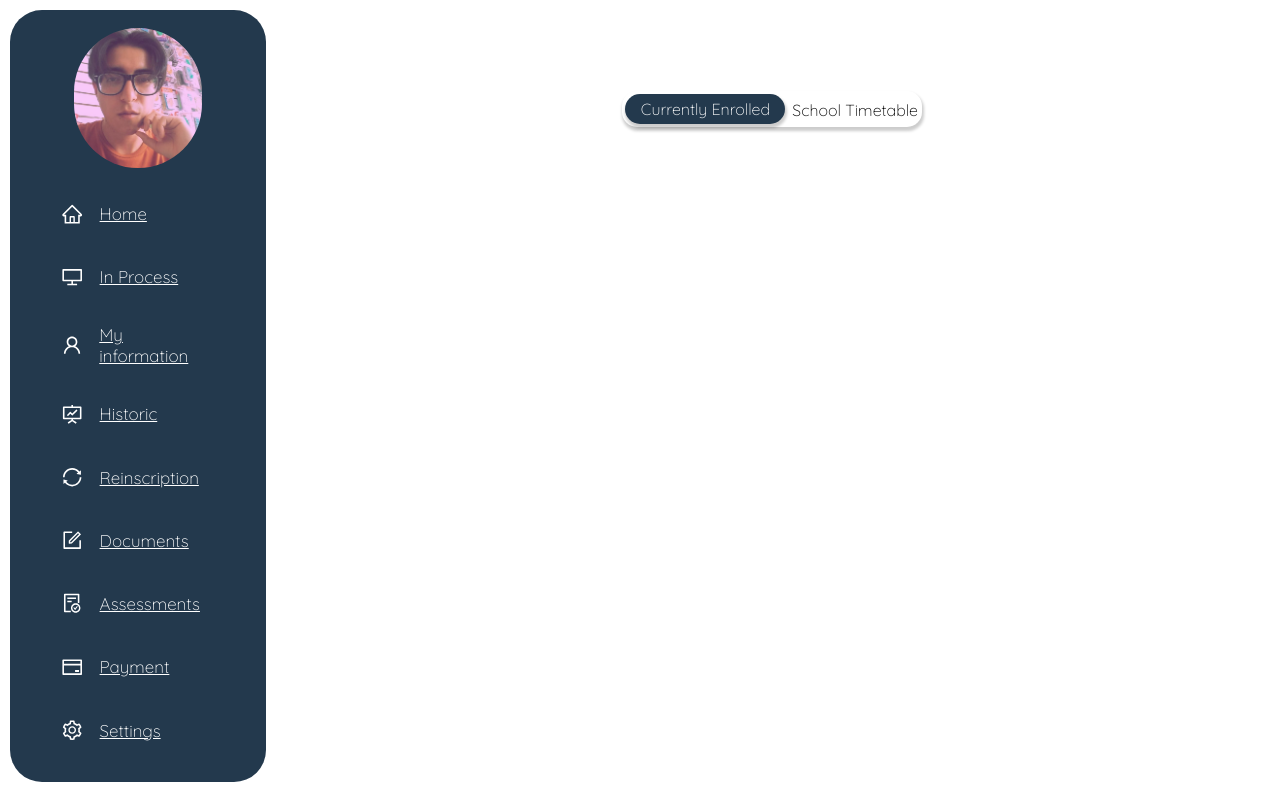
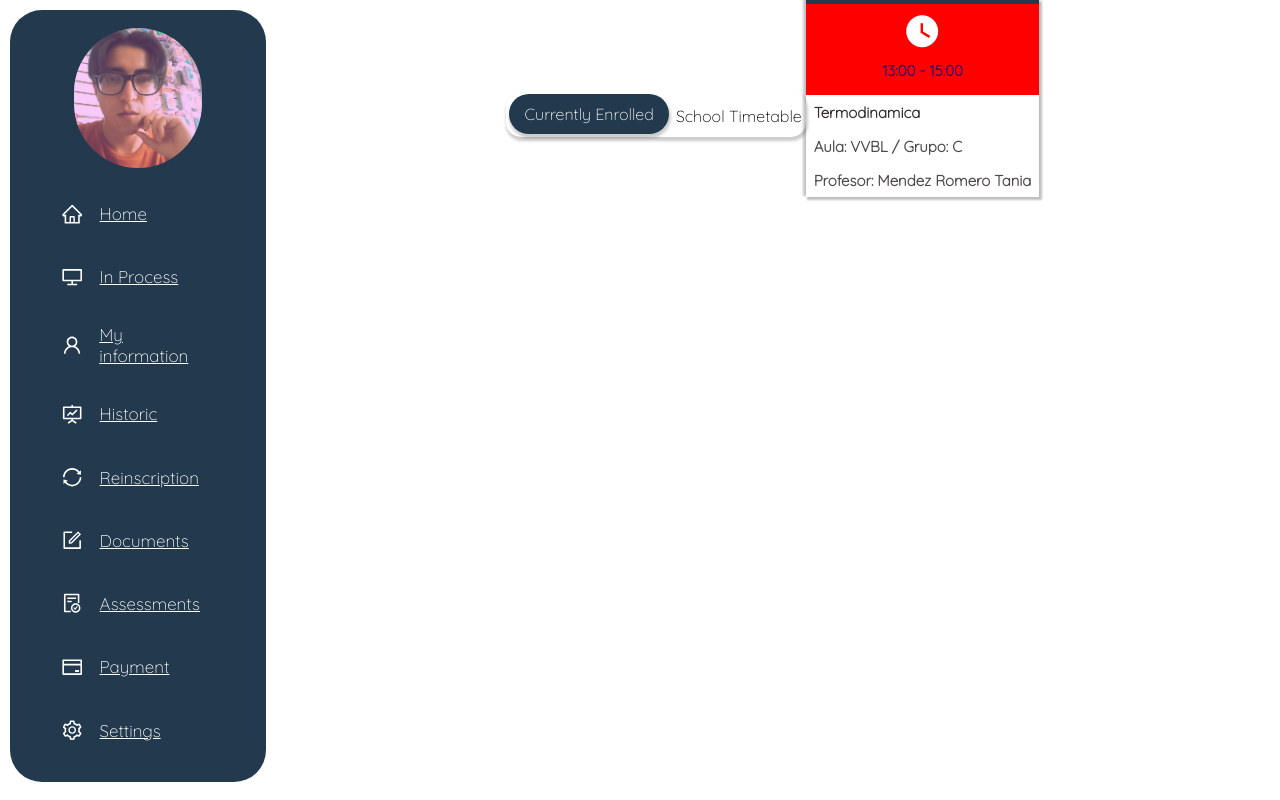
Before and after one commit to DanielSerenoPD/School-Management, a React (Create React App) app: page /InProcess in a window 1280 px wide. Built offline with nearby package versions, Linux system fonts and the light colour scheme.

Commit message:
Feature: Creation of the Card component

```diff
--- a/src/components/Home/index.jsx
+++ b/src/components/Home/index.jsx
@@ -1,7 +1,7 @@
 import React from 'react';
-import {Container} from '../../utils/Components.jsx';
+import {Container} from '../utils/Elements.jsx';
 import {ContainerTitle, Title, Text} from './Elements';
-import {THEME_FADED} from '../../utils/Colors.jsx';
+import {THEME_FADED} from '../utils/Colors.jsx';
 
 const Home = () => {
     return (
--- /dev/null
+++ b/src/components/InProcess/Card/Elements.jsx
@@ -0,0 +1,36 @@
+import styled from 'styled-components'
+import {THEME} from '../../utils/Colors.jsx'
+export const ContainerCard = styled.div`
+  text-align: center;
+  box-shadow: 2px 2px 2px 1px rgba(0, 0, 0, 0.25),
+    -2px -2px 2px 1px rgba(0, 0, 0, 0.22);
+  cursor: pointer;
+  border-top: solid 4px;
+  border-color: ${THEME};
+`
+export const HeaderCard = styled.div`
+  font-size: 15px;
+  background-color: red;
+  padding: .5em 1em;
+  svg {
+    font-size: 2.4rem;
+
+  }
+`
+export const BodyCard = styled.div`
+  text-align:left;
+  display: flex;
+  flex-direction: column;
+`
+export const Text = styled.h3`
+  font-size: 15px;
+  color: #110707da;
+  margin: .5em .5em;
+`
+export const FadedText = styled(Text)`
+  font-size: 15px;
+  color: #110707ba;
+`
+export const BlueText = styled(Text)`
+  color: #0b0b7edf;
+`
--- /dev/null
+++ b/src/components/InProcess/Card/index.jsx
@@ -0,0 +1,29 @@
+import React from 'react';
+import { MdWatchLater } from 'react-icons/md';
+import {
+  ContainerCard,
+  HeaderCard,
+  BodyCard,
+  Text,
+  FadedText,
+  BlueText,
+} from './Elements.jsx'
+export default function Card() {
+  return (
+    <ContainerCard>
+      <HeaderCard>
+      <MdWatchLater />
+        <BlueText>13:00 - 15:00</BlueText>
+      </HeaderCard>
+      <BodyCard>
+        <Text>Termodinamica</Text>
+        <FadedText>
+          Aula: VVBL / Grupo: C
+        </FadedText>
+        <FadedText>
+        Profesor: Mendez Romero Tania
+        </FadedText>
+      </BodyCard>
+    </ContainerCard>
+  )
+}
--- a/src/components/ToogleSwitch/Components.jsx
+++ b/src/components/InProcess/ToogleSwitch/Elements.jsx
@@ -20,7 +20,7 @@ export const CheckBoxLabel = styled.label`
   justify-content:center;
   border-radius: 1.4em;
   width: 160px;
-  height: 30px;
+  height: 40px;
   margin: 3px;
   background-color:${({theme})=>theme};
   box-shadow: 1px 3px 3px 1px rgba(0, 0, 0, 0.2);
@@ -38,7 +38,7 @@ export const CheckBox = styled.input`
       align-items: center;
       justify-content:center;
       border-radius: 1.4em;
-      height: 30px;
+      height: 40px;
       margin-left: 46%;
       transition: 0.2s;
     }
@@ -47,7 +47,7 @@ export const CheckBox = styled.input`
 export const Titles = styled.div`
   display: flex;
   margin: auto;
-  padding-top:3%;
+  padding-top:5%;
   width: 97%;
   justify-content: space-between;
 `
--- a/src/components/ToogleSwitch/index.jsx
+++ b/src/components/InProcess/ToogleSwitch/index.jsx
@@ -1,5 +1,5 @@
 import React from 'react';
-import {CheckBoxWrapper, CheckBox, CheckBoxLabel,Titles, Title} from './Components.jsx';
+import {CheckBoxWrapper, CheckBox, CheckBoxLabel,Titles, Title} from './Elements.jsx';
 import {THEME} from '../../utils/Colors.jsx';
 export default function ToogleSwitch(){
     return(
--- a/src/components/InProcess/index.jsx
+++ b/src/components/InProcess/index.jsx
@@ -1,8 +1,8 @@
 import React from 'react';
-import {Container,Button} from '../../utils/Components.jsx';
+import {Container} from '../utils/Elements.jsx';
 import {ContainerSwitch} from './Elements.jsx';
-import {THEME} from '../../utils/Colors.jsx';
-import ToogleSwitch from '../ToogleSwitch';
+import ToogleSwitch from './ToogleSwitch';
+import Card from './Card';
 
 export default function InProcess(){
     return(
@@ -10,6 +10,7 @@ export default function InProcess(){
         <ContainerSwitch>
         <ToogleSwitch options={["Currently Enrolled","School Timetable"]}/>
         </ContainerSwitch>
+        <Card/>
        </Container>
     );
 }
--- a/src/components/SideBar/index.jsx
+++ b/src/components/SideBar/index.jsx
@@ -2,7 +2,7 @@ import React from 'react';
 import {items} from './Data'
 import {Container, ProfileContainer, Avatar, Wrapper, Menu, MenuItem, TitleItem,NavLink} from './elements';
 import Profile from './resources/profile.jpg';
-import {THEME} from '../../utils/Colors.jsx';
+import {THEME} from '../utils/Colors.jsx';
 const SideBar = () => {
     return (
           <Container theme = {THEME}>
```
Also changed, not shown: src/components/utils/Colors.jsx (renamed from src/utils/Colors.jsx), src/components/utils/Elements.jsx (renamed from src/utils/Components.jsx).
